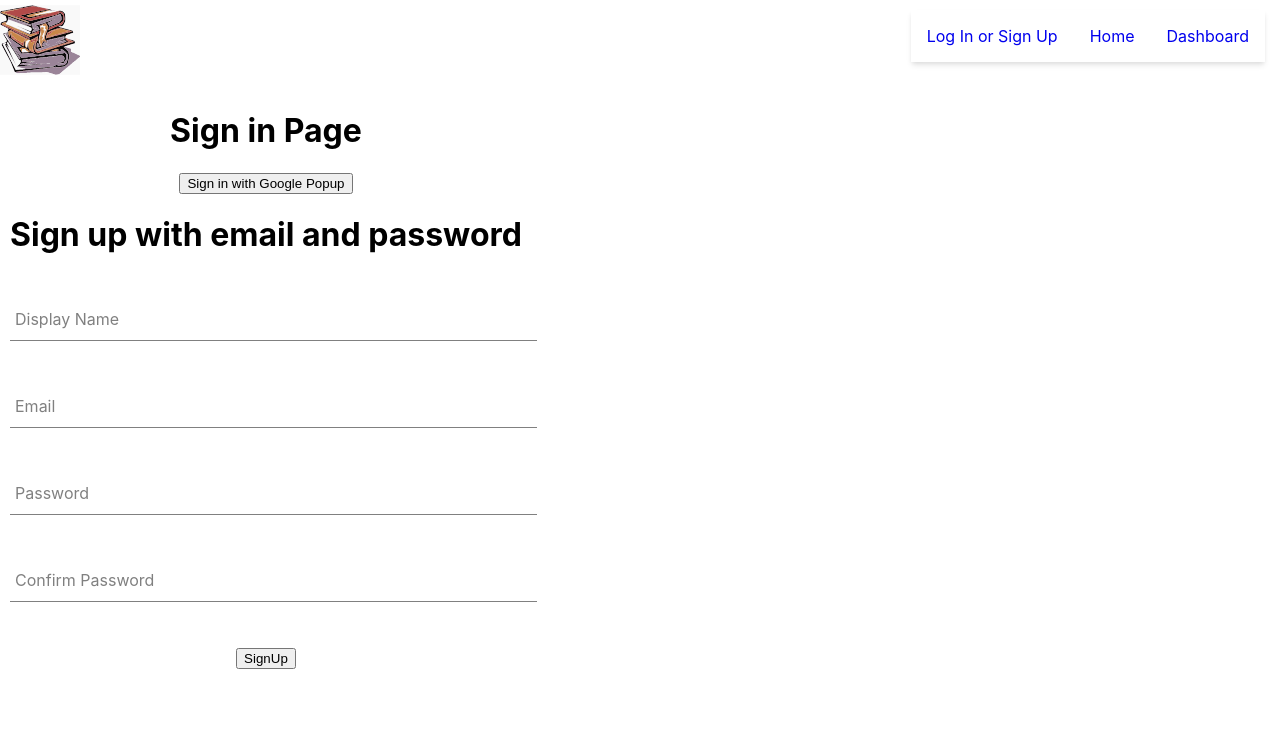
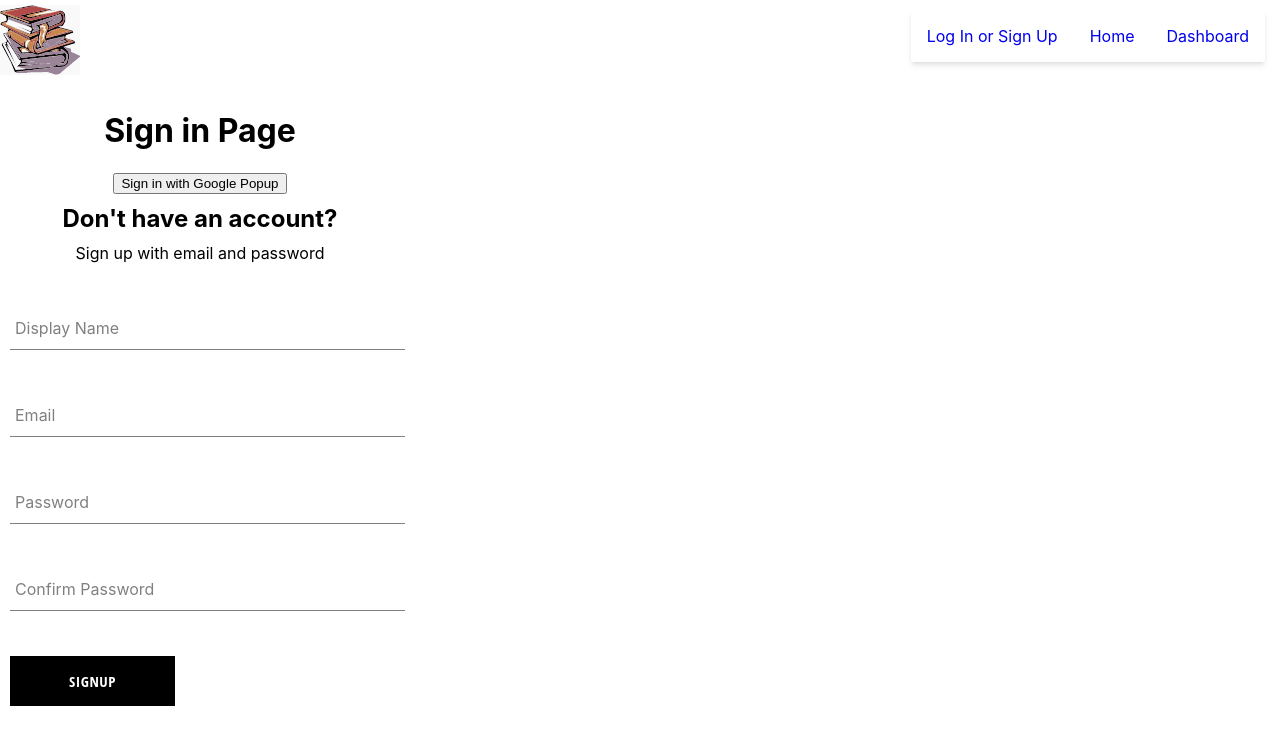
Before and after one commit to Patech-Patrice/bookstore, a React (Create React App) app in the folder bookable/: page /authentication in a window 1280 px wide. Shown: the top 744 px of the page. Built offline with nearby package versions, Linux system fonts and the light colour scheme.

Commit message:
created signup, form input and button component

```diff
--- a/bookable/src/components/auth/signup.js
+++ b/bookable/src/components/auth/signup.js
@@ -1,6 +1,8 @@
 import { useState } from 'react';
 import FormInput from '../../components/form-input/form-input.js'
 import { createAuthUserWithEmailAndPassword, createUserDocumentFromAuth, signInWithGooglePopup } from '../../utils/firebase/firebase.utils.js'
+import '../../components/auth/signup.styles.scss';
+import Button from '../../components/button/button.js';
 
 const defaultFormFields = {
     displayName: '',
@@ -57,8 +59,9 @@
     };
 
     return(
-        <div>
-            <h1>Sign up with email and password</h1>
+        <div className="sign-up-container">
+            <h2>Don't have an account?</h2>
+            <span>Sign up with email and password</span>
             <form onSubmit={handleSubmit}>
 
                 <FormInput label="Display Name" type='text' required onChange={handleChange} name='displayName' value={displayName} />
@@ -68,7 +71,7 @@
                 <FormInput label="Password" type='password'required onChange={handleChange} name ='password' value={password} />
 
                 <FormInput label="Confirm Password" type='password'required onChange={handleChange} name='confirmPassword' value={confirmPassword} />
-                <button type='submit'>SignUp</button>
+                <Button type='submit'>SignUp</Button>
             </form>
 
 
--- /dev/null
+++ b/bookable/src/components/auth/signup.styles.scss
@@ -0,0 +1,9 @@
+.sign-up-container {
+    display: flex;
+    flex-direction: column;
+    width: 380px;
+
+    h2 {
+        margin: 10px 0;
+    }
+}
--- /dev/null
+++ b/bookable/src/components/button/button.js
@@ -0,0 +1,32 @@
+import '../../components/button/button.styles.scss';
+
+
+
+//  default button
+
+// inverted button
+
+//  google sign in button
+
+
+
+const BUTTON_TYPE_CLASSES = {
+    google: 'google-sign-in',
+    inverted: 'inverted'
+};
+
+
+
+
+const Button = ({ children, buttonType, ...otherProps }) => {
+    return (
+        <button className={`button-container ${BUTTON_TYPE_CLASSES[buttonType]}`}
+            {...otherProps}
+        >
+            {children}
+        </button>
+    );
+
+};
+
+export default Button;
--- /dev/null
+++ b/bookable/src/components/button/button.styles.scss
@@ -0,0 +1,46 @@
+.button-container {
+  min-width: 165px;
+  width: auto;
+  height: 50px;
+  letter-spacing: 0.5px;
+  line-height: 50px;
+  padding: 0 35px 0 35px;
+  font-size: 15px;
+  background-color: black;
+  color: white;
+  text-transform: uppercase;
+  font-family: 'Open Sans Condensed';
+  font-weight: bolder;
+  border: none;
+  cursor: pointer;
+  display: flex;
+  justify-content: center;
+
+  &:hover {
+    background-color: white;
+    color: black;
+    border: 1px solid black;
+  }
+
+  &.google-sign-in {
+    background-color: #4285f4;
+    color: white;
+
+    &:hover {
+      background-color: #357ae8;
+      border: none;
+    }
+  }
+
+  &.inverted {
+    background-color: white;
+    color: black;
+    border: 1px solid black;
+
+    &:hover {
+      background-color: black;
+      color: white;
+      border: none;
+    }
+  }
+}
```
